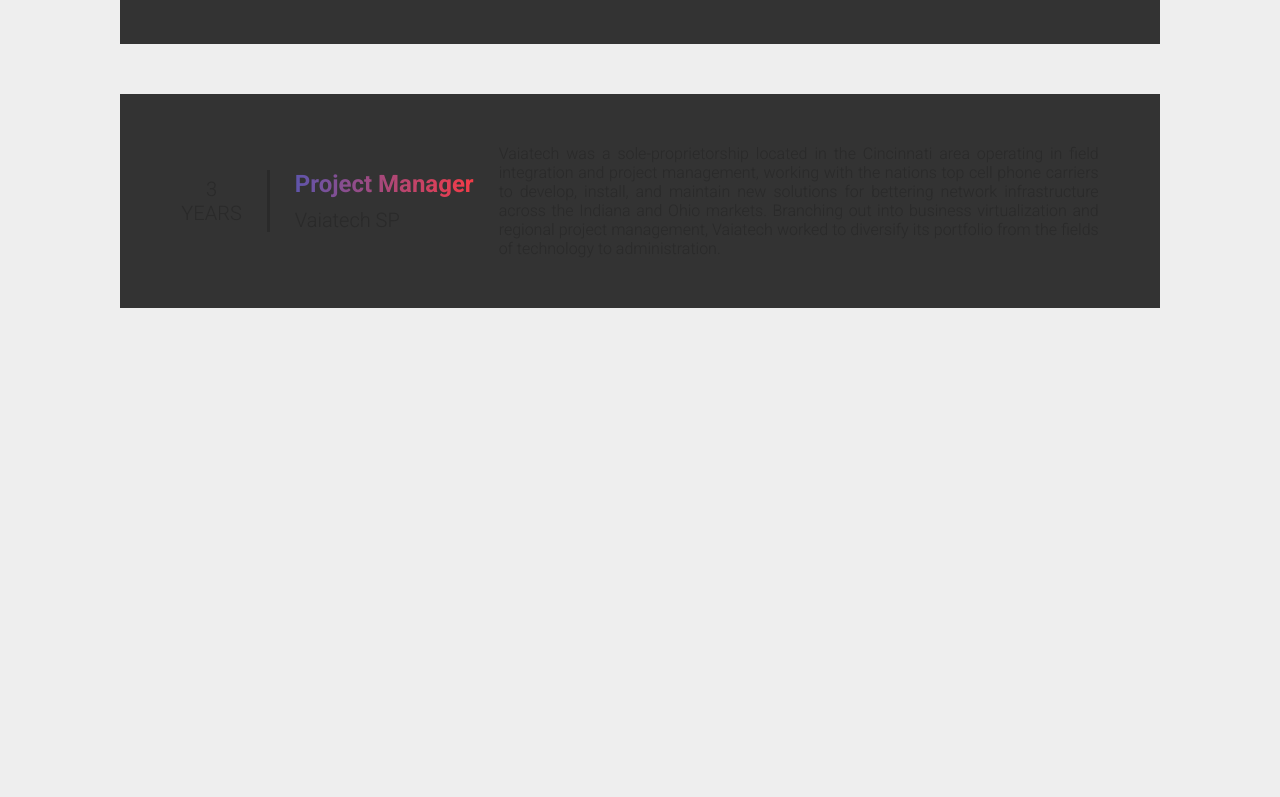
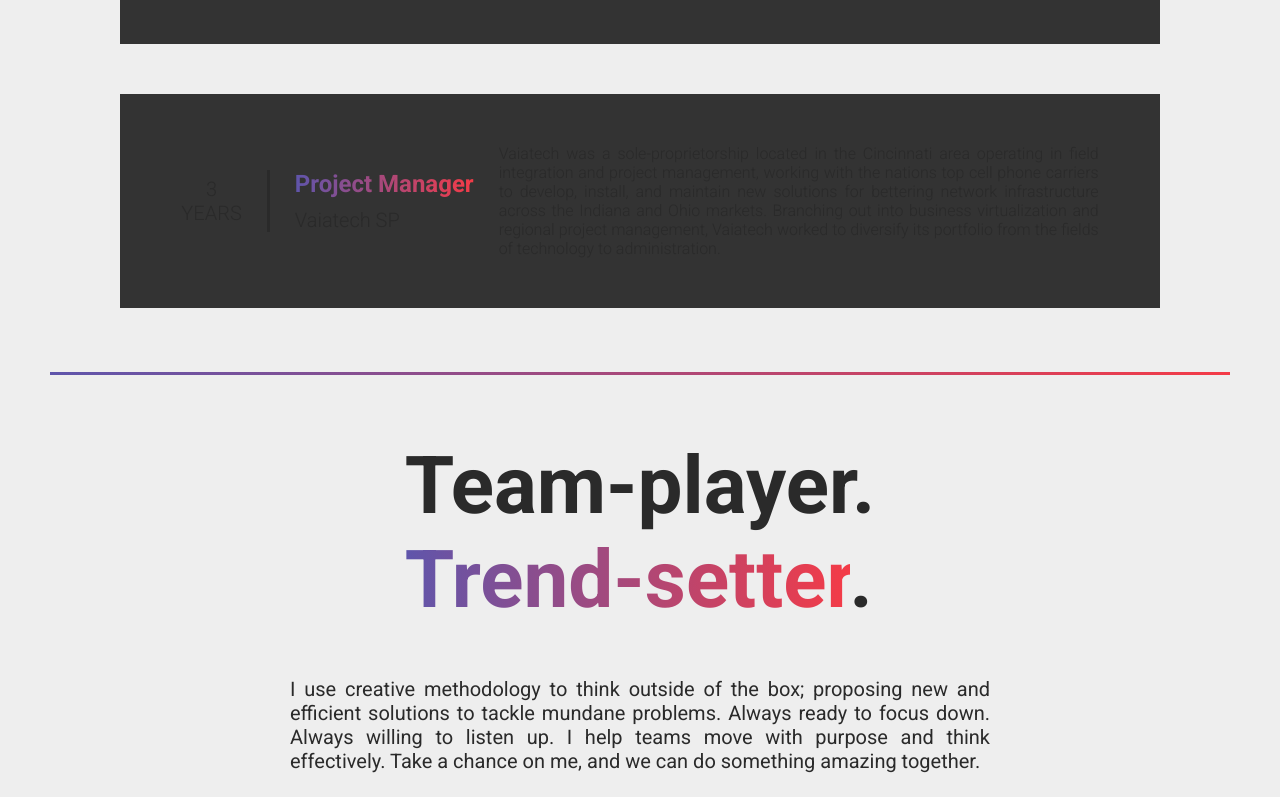
Before and after one commit to cormeistro/coreycollinsm, a React (Create React App) app: page / in a window 1280 px wide. Shown: the part 3622-4419 px from the top of the page. Before the commit the page ends 3994 px from the top, so only its background shows below. Built offline with nearby package versions, Linux system fonts and the light colour scheme.

Commit message:
Call to Action
Added the call to action banner.

Also corrected a Typo in certs.js

```diff
--- a/src/App.js
+++ b/src/App.js
@@ -3,13 +3,14 @@ import './js/transition';
 
 // COMPONENTS
 import BarNotification from './components/decorations/barNotification';
+import CallToActionBanner from './components/ctaBanner';
 import CertificatesBanner from './components/certificatesBanner';
 import HeroBanner from "./components/heroBanner";
+import JobHistory from './components/jobsBanner';
 import LanguagesBanner from './components/languagesBanner';
 import SeparatorGradient from './components/decorations/separatorGradient';
 import TopBar from "./components/topBar";
 import TransitionBanner from './components/transitionBanner';
-import JobHistory from './components/jobsBanner';
 
 function App() {
   return (
@@ -26,7 +27,9 @@ function App() {
         {/* Credentials */}
         <CertificatesBanner />
         <JobHistory />
-        {/* Projects */}
+        <SeparatorGradient />
+        {/* Call to Action */}
+        <CallToActionBanner />
         {/* Contact */}
         {/* Bottom Bar */}
       </div>
--- /dev/null
+++ b/src/components/ctaBanner.jsx
@@ -0,0 +1,17 @@
+import React, { Component } from 'react';
+
+const CallToActionBanner = () => {
+    return (
+        <div className="cta-banner" id="cta-banner">
+            <div className="cta-slogan">
+                <h1>Team-player.</h1>
+                <h1><span className="t-gradient">Trend-setter</span>.</h1>
+            </div>
+            <div className="cta-quote">
+                <p>I use creative methodology to think outside of the box; proposing new and efficient solutions to tackle mundane problems. Always ready to focus down. Always willing to listen up. I help teams move with purpose and think effectively. Take a chance on me, and we can do something amazing together.</p>
+            </div>
+        </div>
+    );
+}
+
+export default CallToActionBanner;
--- a/src/css/app.css
+++ b/src/css/app.css
@@ -102,12 +102,12 @@
   .cert-progress-line {
     height: 5px;
   }
+  .cta-quote, .hero-quote {
+    font-size: 1.25rem;
+    max-width: 700px;
+  }
   .hamburger-menu {
     display: none;
-  }
-  .hero-quote {
-    font-size: 1.25rem;
-    max-width: 700px;
   }
   .transition-section {
     font-size: 1.25rem;
@@ -270,6 +270,18 @@ nav ul {
   margin: 0 50px;
 }
 
+.cta-banner {
+  align-items: center;
+  display: grid;
+  gap: 50px;
+  justify-items: center;
+  padding: 5vw 0;
+}
+
+.cta-quote {
+  text-align: justify;
+}
+
 .hamburger-menu {
   font-size: 2.5rem;
 }
--- a/src/data/certs.js
+++ b/src/data/certs.js
@@ -29,7 +29,7 @@ const certs = [
     },
     {
         id: 7,
-        certName: "Responseive HTML & CSS",
+        certName: "Responsive HTML & CSS",
         certVendor: "Jonas Schmedtmann",
         phase: 7,
         language: "html"
```
